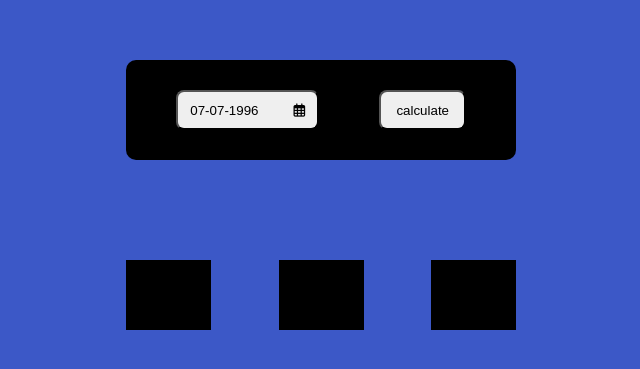
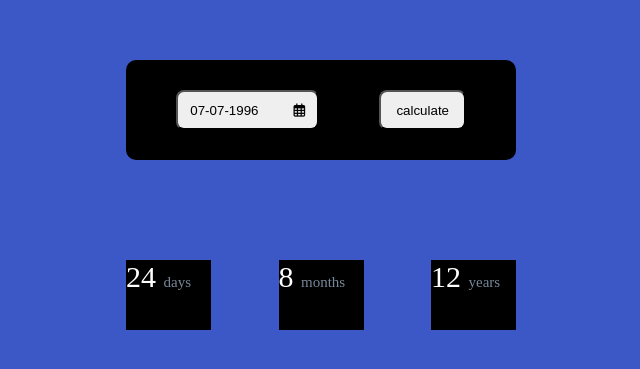
Before and after one commit to syedBahadarKhan/classtask5, a plain HTML site: page index.html in a window 1280 px wide. Shown: the part 205-574 px from the top of the page, without its empty margins (319-959 px from the left). Drawn offline with Linux system fonts and the light colour scheme.

Commit message:
the styling for last three divs

```diff
--- a/style.css
+++ b/style.css
@@ -63,6 +63,11 @@ i{
     width:85px;
     background-color: black;
     margin-top: 100px;
-
+    color: white;
+    font-size: 30px;
 
 }
+span{
+    color: lightslategray;
+    font-size: 15px;
+}
```
